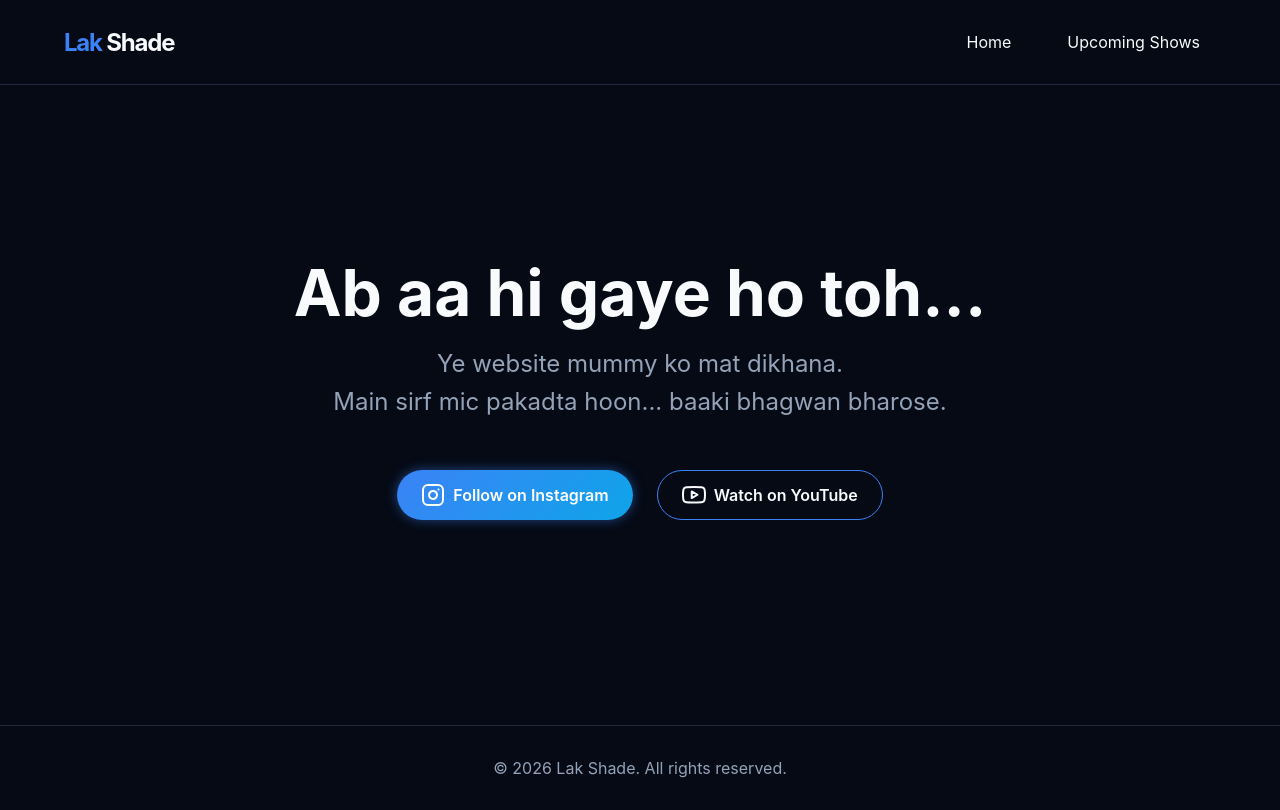
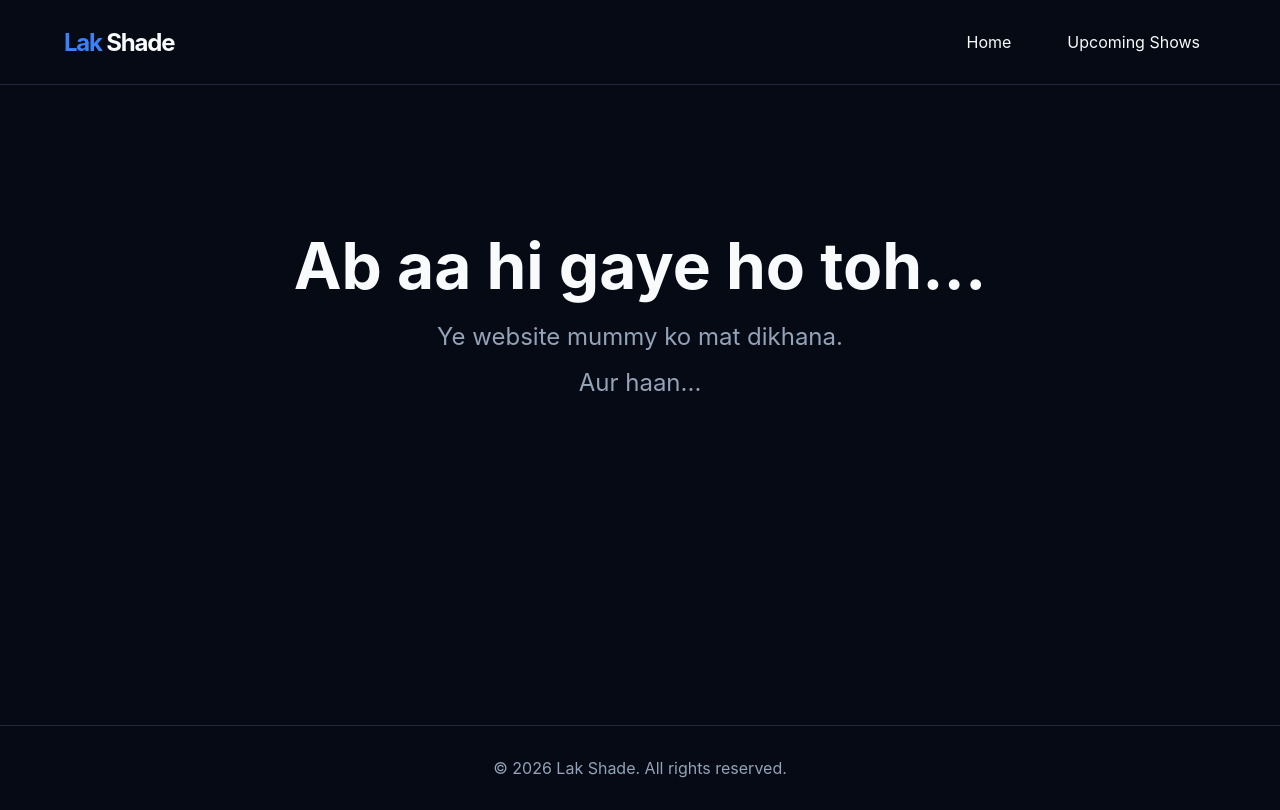
Before and after one commit to DIOXIDEHERE/lakshadecomic, a Next.js app: page / in a window 1280 px wide. Built offline with nearby package versions, Linux system fonts and the light colour scheme.

Commit message:
Add typing and fade-in animation sequence to homepage

```diff
--- a/src/app/globals.css
+++ b/src/app/globals.css
@@ -44,6 +44,15 @@ a {
 
 .animate-fade-in {
   animation: fadeIn 0.8s ease-out forwards;
+}
+
+@keyframes blink {
+  0%, 100% { opacity: 1; }
+  50% { opacity: 0; }
+}
+
+.cursor-blink {
+  animation: blink 1s step-end infinite;
 }
 
 /* Buttons */
--- a/src/app/page.tsx
+++ b/src/app/page.tsx
@@ -1,18 +1,59 @@
+"use client";
+
+import { useState, useEffect } from "react";
 import Link from "next/link";
 
 export default function Home() {
+  const [typedText, setTypedText] = useState("");
+  const [step, setStep] = useState(0);
+
+  const fullText = "Ab aa hi gaye ho toh...";
+
+  useEffect(() => {
+    let i = 0;
+    const typingInterval = setInterval(() => {
+      if (i < fullText.length) {
+        setTypedText(fullText.substring(0, i + 1));
+        i++;
+      } else {
+        clearInterval(typingInterval);
+        setTimeout(() => setStep(1), 500);
+      }
+    }, 100);
+
+    return () => clearInterval(typingInterval);
+  }, [fullText]);
+
+  useEffect(() => {
+    if (step === 1) {
+      setTimeout(() => setStep(2), 1500);
+    } else if (step === 2) {
+      setTimeout(() => setStep(3), 1500);
+    } else if (step === 3) {
+      setTimeout(() => setStep(4), 1500);
+    }
+  }, [step]);
+
   return (
-    <div className="container animate-fade-in" style={{ display: "flex", flexDirection: "column", alignItems: "center", justifyContent: "center", minHeight: "60vh", textAlign: "center" }}>
-      <h1 style={{ fontSize: "4rem", marginBottom: "1rem", lineHeight: 1.1 }}>
-        Ab aa hi gaye ho toh...
+    <div className="container" style={{ display: "flex", flexDirection: "column", alignItems: "center", justifyContent: "center", minHeight: "60vh", textAlign: "center" }}>
+      <h1 style={{ fontSize: "4rem", marginBottom: "1rem", lineHeight: 1.1, minHeight: "4.4rem" }}>
+        {typedText}
+        {step === 0 && <span className="cursor-blink">|</span>}
       </h1>
 
-      <p style={{ fontSize: "1.5rem", color: "var(--color-text-muted)", maxWidth: "800px", margin: "0 auto 3rem auto", lineHeight: 1.6 }}>
-        Ye website mummy ko mat dikhana. <br/>
-        Main sirf mic pakadta hoon... baaki bhagwan bharose.
-      </p>
+      <div style={{ fontSize: "1.5rem", color: "var(--color-text-muted)", maxWidth: "800px", margin: "0 auto 3rem auto", lineHeight: 1.6, minHeight: "8rem" }}>
+        <div style={{ opacity: step >= 1 ? 1 : 0, transition: "opacity 1s ease", marginBottom: "0.5rem" }}>
+          Ye website mummy ko mat dikhana.
+        </div>
+        <div style={{ opacity: step >= 2 ? 1 : 0, transition: "opacity 1s ease", marginBottom: "0.5rem" }}>
+          Aur haan...
+        </div>
+        <div style={{ opacity: step >= 3 ? 1 : 0, transition: "opacity 1s ease" }}>
+          Please expectations ghar pe rakh ke aana.
+        </div>
+      </div>
 
-      <div style={{ display: "flex", gap: "1.5rem", flexWrap: "wrap", justifyContent: "center" }}>
+      <div style={{ display: "flex", gap: "1.5rem", flexWrap: "wrap", justifyContent: "center", opacity: step >= 4 ? 1 : 0, transition: "opacity 1s ease" }}>
         <a
           href="https://www.instagram.com/lak.shade/"
           target="_blank"
```
